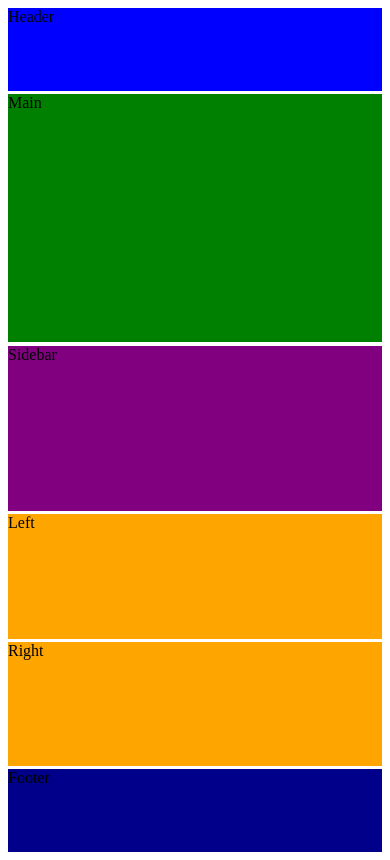
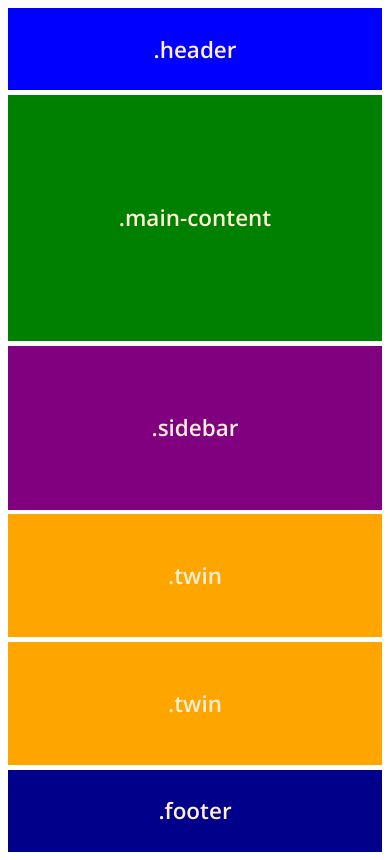
Before and after one commit to Stewie154/Grid-layout-practice, a plain HTML site: page index.html in a window 390 px wide. Drawn offline with nearby package versions, Linux system fonts and the light colour scheme; files that its build step writes are made by us from their sources.

Commit message:
Finished Layout
Here the layout is now looking very close to the original pıicture. I used flexbox for each grid cell to centre the text vertically.

I'll continue to practice with grid layouts, next time trying a more complicated layout.

Grid seems like a very powerful tool to layout the structure of web pages, I'll try to incorperate it more with future projects.

```diff
--- a/Resources/CSS/index.css
+++ b/Resources/CSS/index.css
@@ -1,47 +1,79 @@
+body {
+    font-family: 'Open Sans', sans-serif;
+    color: papayawhip;
+    font-size: 1.2rem;
+}
+
 .grid-container {
     display: grid;
     height: 100vh;
-    grid-template-columns: repeat(5, 1fr);
+    grid-template-columns: repeat(10, 1fr);
     grid-template-rows: repeat(7, 1fr);
     grid-template-areas:
-    "header header header header header"
-    ".  main main sidebar . "
-    ".  main main sidebar . "
-    ".  main main sidebar . "
-    " . left right right . "
-    " . left right right . "
-    "footer footer footer footer footer";
-    grid-gap: 0.2rem;
+    " header header header header header header header header header header "
+    " . .  main main main main sidebar sidebar . . "
+    " . .  main main main main sidebar sidebar . . "
+    " . .  main main main main sidebar sidebar . . "
+    " . . left left left right right right . . "
+    " . . left left left right right right . . "
+    " footer footer footer footer footer footer footer footer footer footer ";
+    grid-gap: 0.3rem;
+
 }
 
 header {
     background-color:blue;
     grid-area: header;
+
+}
+header h3 {
+    padding-left: 10px;
 }
 
 main {
     background-color: green;
     grid-area: main;
+    display: flex;
+    align-items: center;
+    justify-content: center;
+
+
+
 }
 
 .sidebar {
     background-color: purple;
     grid-area: sidebar;
+    display: flex;
+    align-items: center;
+    justify-content: center;
+
 }
 
 .left {
     background-color: orange;
     grid-area: left;
+    display: flex;
+    align-items: center;
+    justify-content: center;
+
 }
 
 .right {
     background-color: orange;
     grid-area: right;
+    display: flex;
+    align-items: center;
+    justify-content: center;
+
 }
 
 footer {
     background-color: darkblue;
     grid-area: footer;
+}
+footer h3 {
+    padding-left: 10px;
 }
 
 /*mobile layout */
@@ -58,4 +90,27 @@ footer {
         "footer";
 
     }
+
+    header {
+        background-color:blue;
+        grid-area: header;
+        display: flex;
+        align-items: center;
+        justify-content: center;
+    }
+    header h3 {
+        padding-left: 0;
+    }
+
+    footer {
+        background-color: darkblue;
+        grid-area: footer;
+        display: flex;
+        align-items: center;
+        justify-content: center;
+    }
+    footer h3 {
+        padding-left: 0;
+    }
+
 }
--- a/index.html
+++ b/index.html
@@ -4,16 +4,29 @@
     <meta charset="UTF-8">
     <meta name="viewport" content="width=device-width, initial-scale=1.0">
     <title>Grid Layout 1</title>
-    <link rel="stylesheet" href="./CSS/index.css">
+    <link rel="stylesheet" href="./Resources/CSS/index.css">
+    <link href="https://fonts.googleapis.com/css2?family=Open+Sans:wght@600&display=swap" rel="stylesheet">
 </head>
 <body>
     <div class="grid-container">
-        <header>Header</header>
-        <main>Main</main>
-        <div class="sidebar">Sidebar</div>
-        <div class="left">Left</div>
-        <div class="right">Right</div>
-        <footer>Footer</footer>
+        <header>
+            <h3>.header</h3>
+        </header>
+        <main>
+            <h3>.main-content</h3>
+        </main>
+        <div class="sidebar">
+            <h3>.sidebar</h3>
+        </div>
+        <div class="left">
+            <h3>.twin</h3>
+        </div>
+        <div class="right">
+            <h3>.twin</h3>
+        </div>
+        <footer>
+            <h3>.footer</h3>
+        </footer>
     </div>
 </body>
 </html>
```
